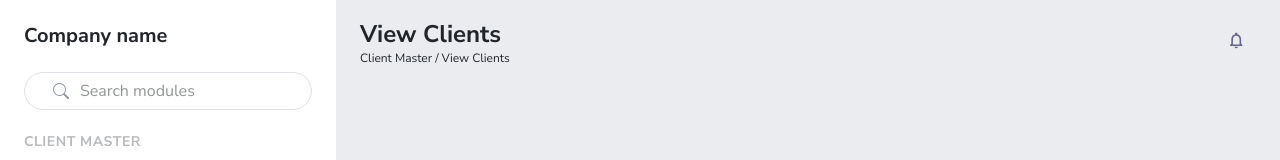
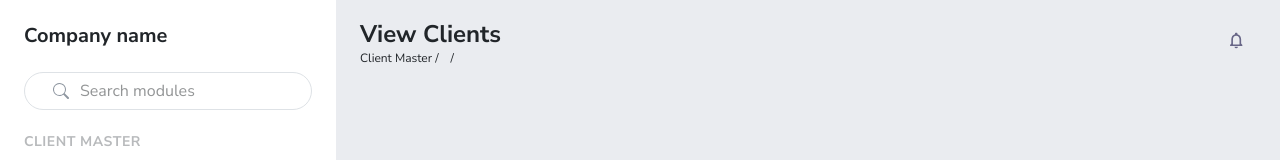
Before and after one commit to bhatshakran/vouch-adminpanel, a React (Vite) app: page / in a window 1280 px wide. Shown: the top 160 px of the page. Built offline with nearby package versions, Linux system fonts and the light colour scheme; sample sign-in values are in the browser's storage.

Commit message:
Get current position in app

```diff
--- a/src/routes/Dashboard/Navbar/Navbar.tsx
+++ b/src/routes/Dashboard/Navbar/Navbar.jsx
@@ -1,6 +1,10 @@
 import React from 'react';
+import { Link, useLocation } from 'react-router-dom';
 
 const Navbar = () => {
+  const { pathname } = useLocation();
+  const linknameArr = pathname.split('/');
+
   return (
     <div
       style={{ height: '58px' }}
@@ -11,7 +15,9 @@ const Navbar = () => {
           View Clients
         </h2>
         <p className='my-0' style={{ fontSize: '12px' }}>
-          Client Master / View Clients
+          <span>Client Master /</span>
+          <span className='mx-1'>{linknameArr[1]}</span>
+          <span className='mx-1'>/{linknameArr[2]}</span>
         </p>
       </div>
 
```
